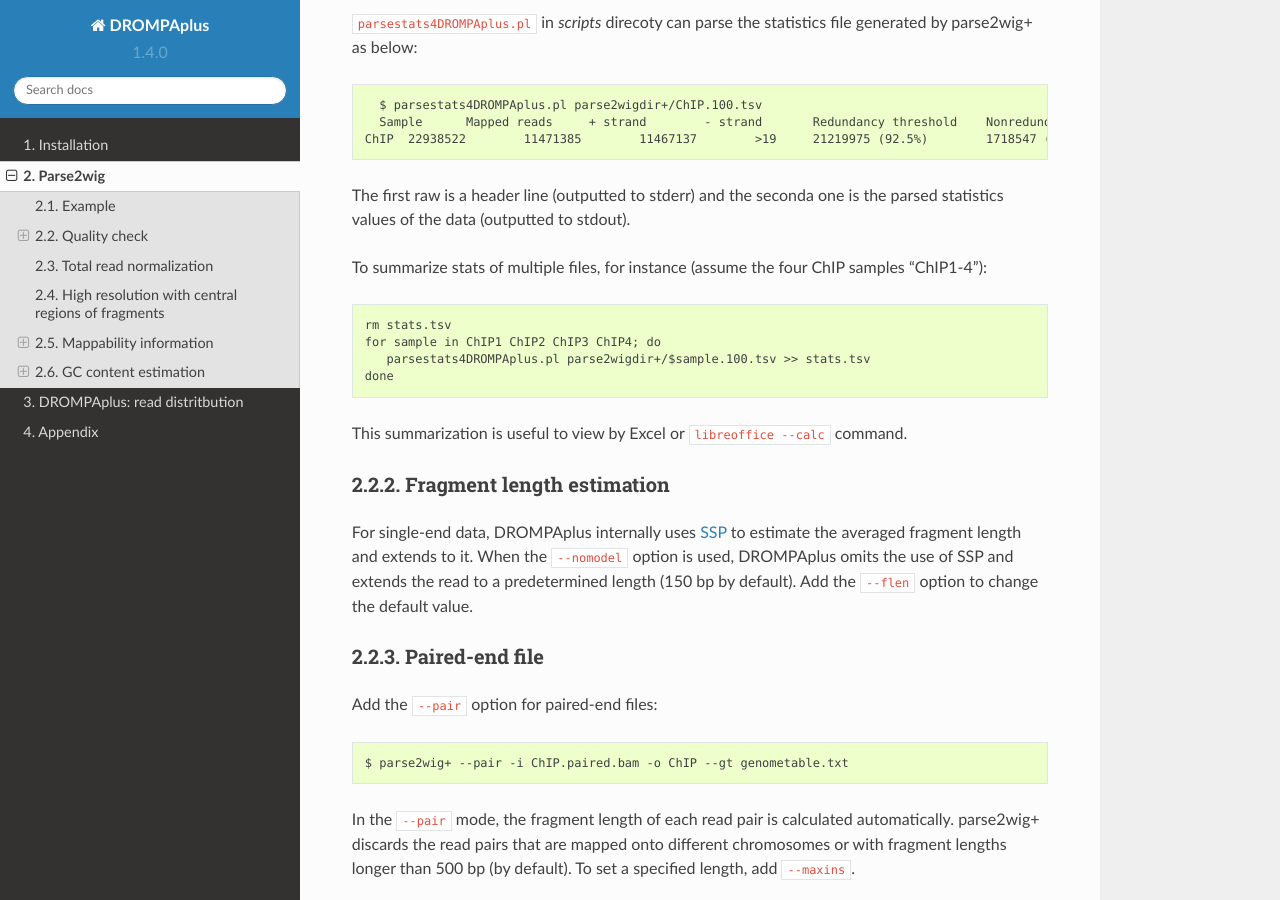
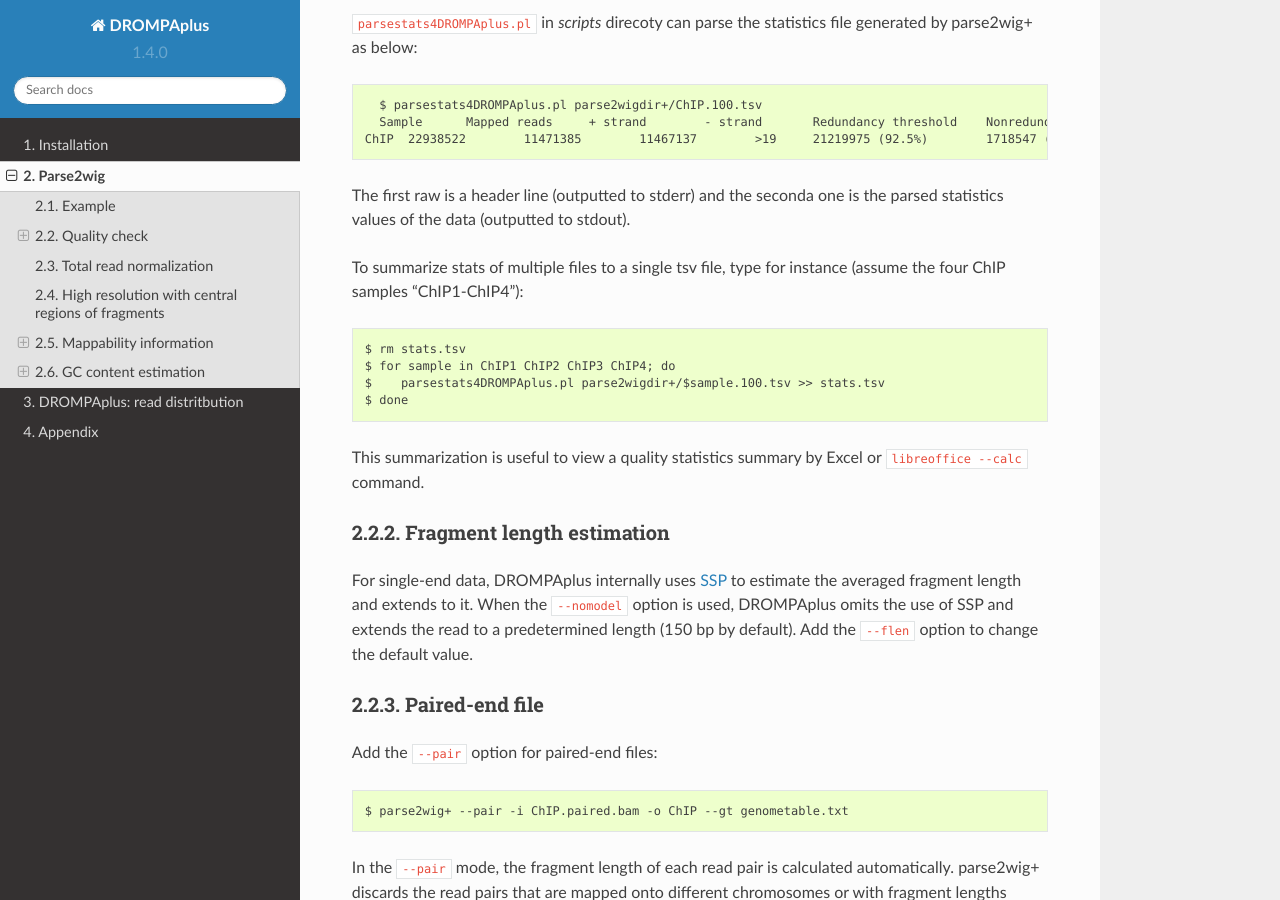
Before and after one commit to rnakato/DROMPAplus, a Sphinx documentation site: the page built from docs/content/parse2wig.rst, in a window 1280 px wide and 900 px high, scrolled down 1933 px. Built offline with Sphinx 7.4.7 and the Read the Docs theme 2.0.0, drawn with Linux system fonts in a browser that asks for light colours.

Commit message:
version 1.4.1

```diff
--- a/docs/content/parse2wig.rst
+++ b/docs/content/parse2wig.rst
@@ -71,14 +71,14 @@
 
 The first raw is a header line (outputted to stderr) and the seconda one is the parsed statistics values of the data (outputted to stdout).
 
-To summarize stats of multiple files, for instance (assume the four ChIP samples "ChIP1-4")::
+To summarize stats of multiple files to a single tsv file, type for instance (assume the four ChIP samples "ChIP1-ChIP4")::
 
-    rm stats.tsv
-    for sample in ChIP1 ChIP2 ChIP3 ChIP4; do
-       parsestats4DROMPAplus.pl parse2wigdir+/$sample.100.tsv >> stats.tsv
-    done
+    $ rm stats.tsv
+    $ for sample in ChIP1 ChIP2 ChIP3 ChIP4; do
+    $    parsestats4DROMPAplus.pl parse2wigdir+/$sample.100.tsv >> stats.tsv
+    $ done
 
-This summarization is useful to view by Excel or ``libreoffice --calc`` command.
+This summarization is useful to view a quality statistics summary by Excel or ``libreoffice --calc`` command.
 
 Fragment length estimation
 +++++++++++++++++++++++++++++++++++
```
